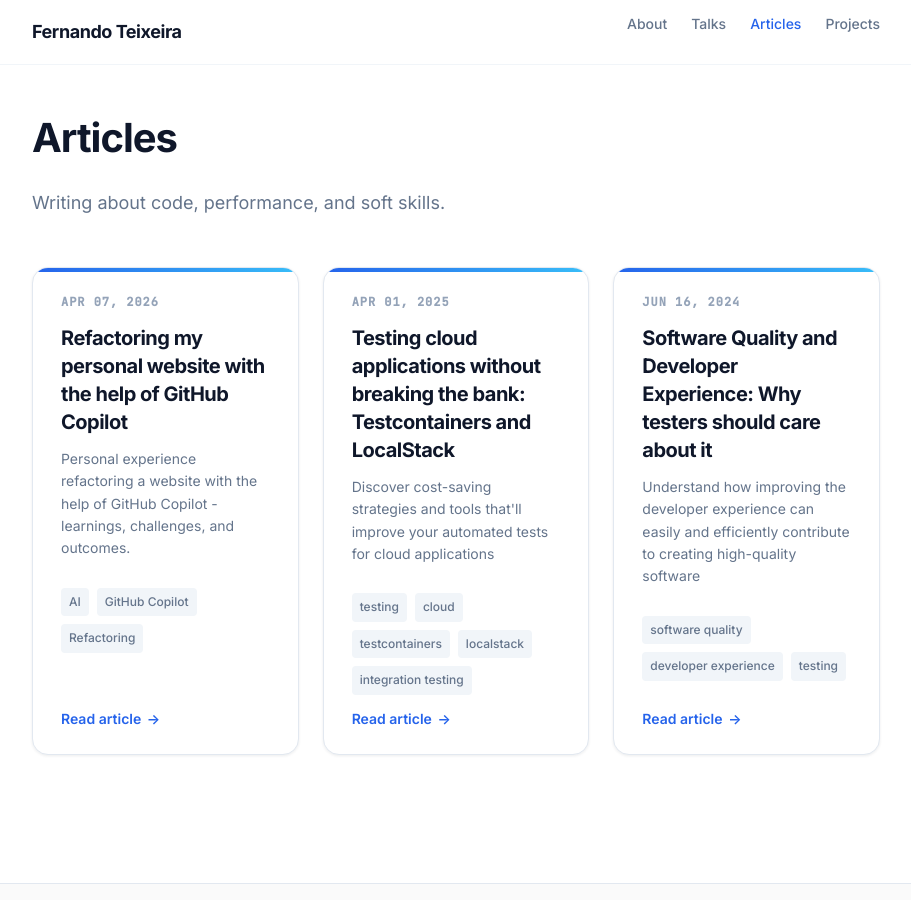
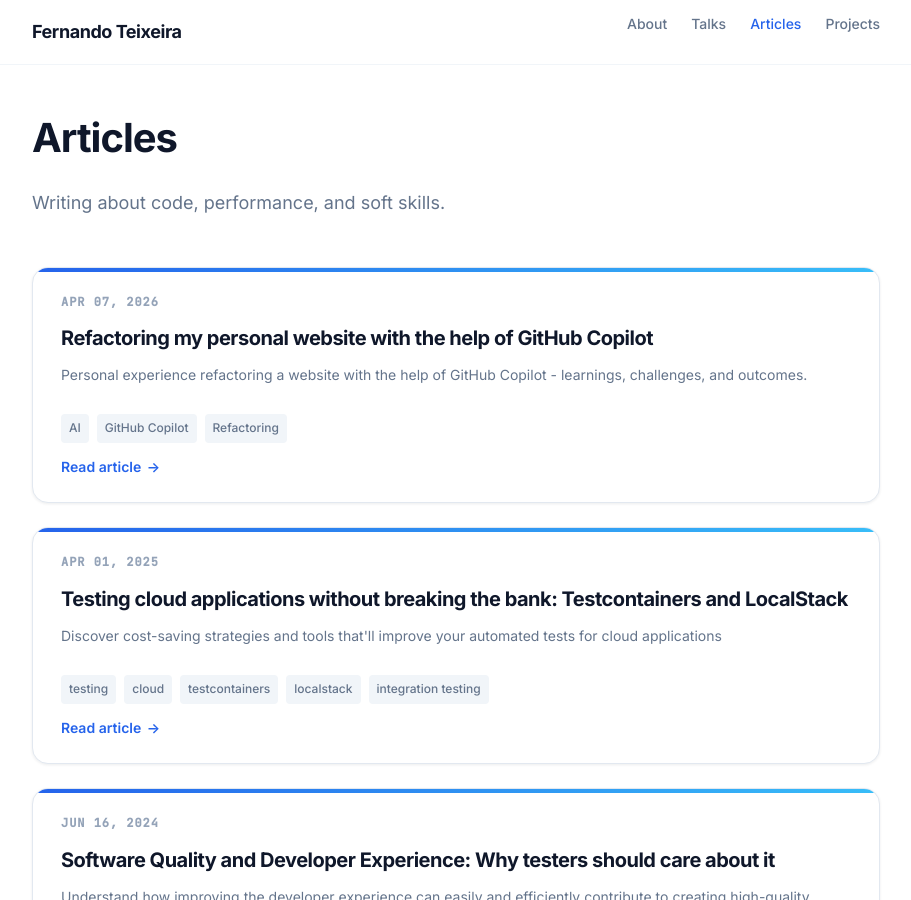
Before and after one commit to teixeira-fernando/teixeira-fernando.github.io, a Jekyll site: the page built from articles.md, in a window 1280 px wide and 900 px high. Shown: the whole window, without its empty margins (184-1095 px from the left). Built offline with Jekyll 4.4.1, drawn with Linux system fonts in a browser that asks for light colours.

Commit message:
fixed 1 article per row

```diff
--- a/assets/css/main.css
+++ b/assets/css/main.css
@@ -849,7 +849,7 @@ button:focus {
 /* Articles list grid layout */
 .articles-grid {
   display: grid;
-  grid-template-columns: repeat(auto-fit, minmax(260px, 1fr));
+  grid-template-columns: 1fr;
   gap: 1.5rem;
 }
 
```
